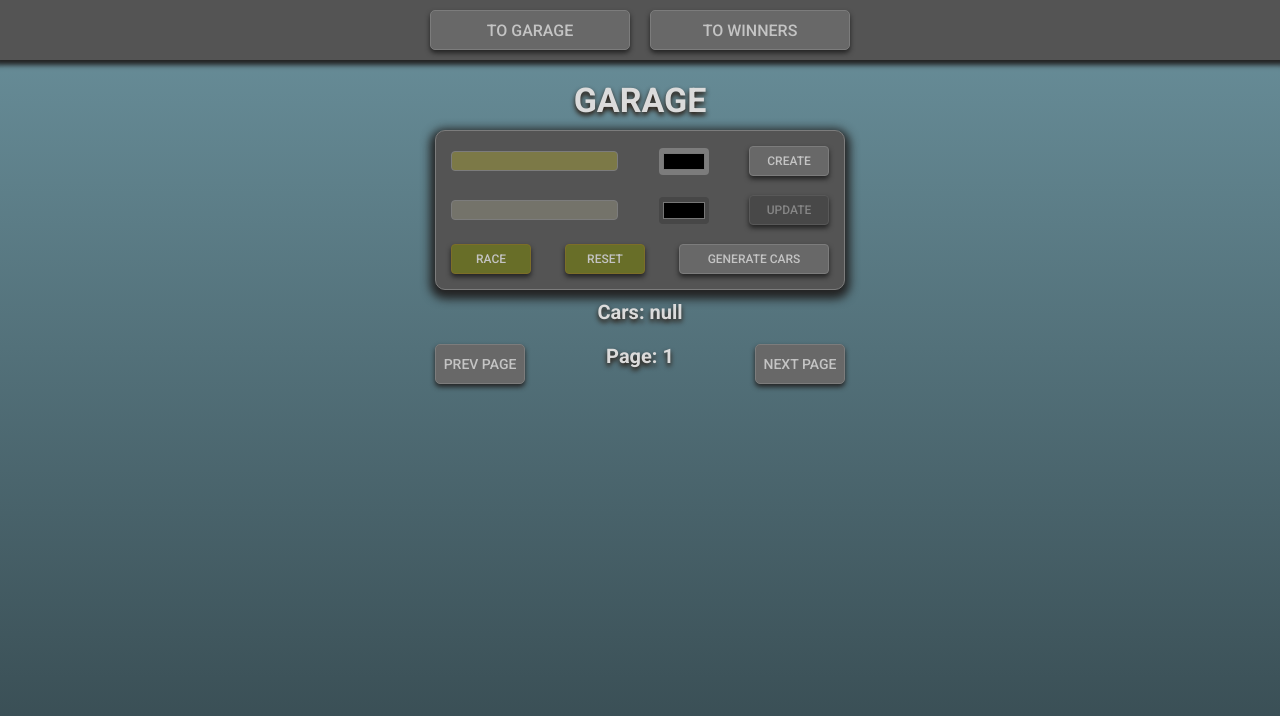
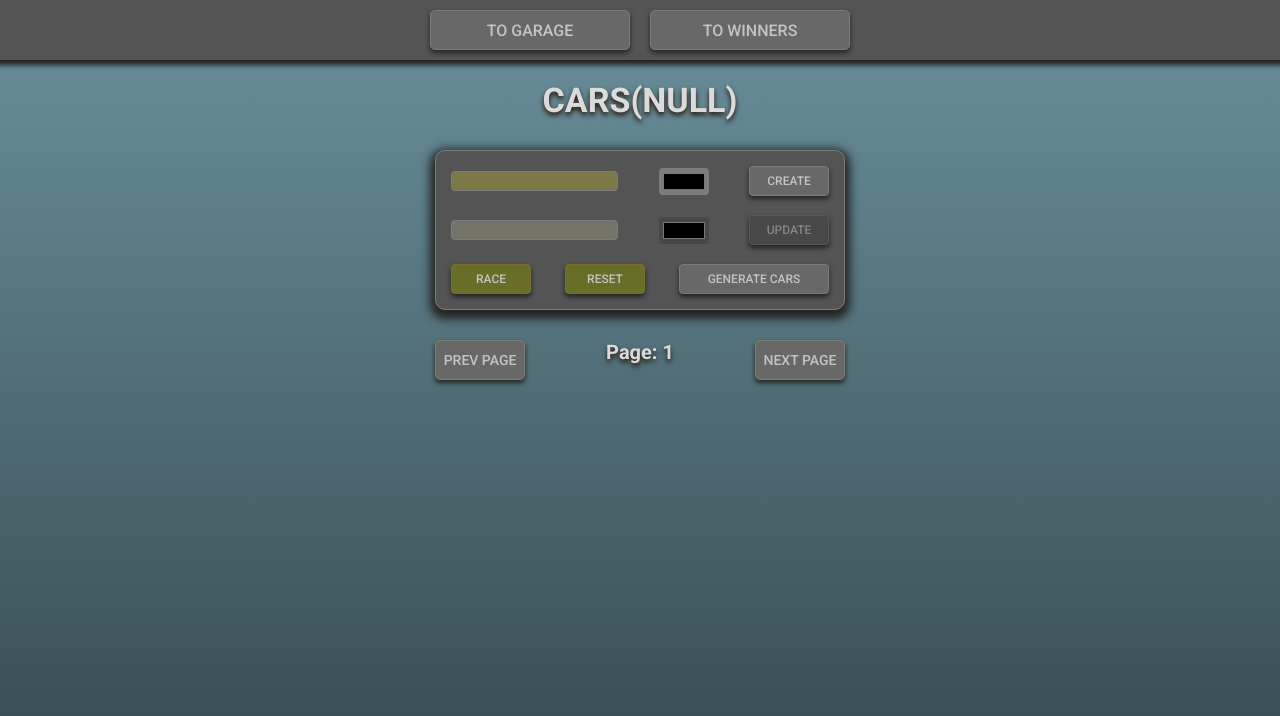
Before and after one commit to eugenemp-rsschool/eugenemp-JSFE2021Q1, a website built with webpack: page async-race/src/index.html in a window 1280 px wide. Built offline with nearby package versions, Linux system fonts and the light colour scheme; files whose address does not match are found by name.

Commit message:
feat: move page buttons

```diff
--- a/async-race/src/components/garage/garage.scss
+++ b/async-race/src/components/garage/garage.scss
@@ -4,7 +4,7 @@
     flex-direction: column;
     justify-content: flex-start;
     align-items: center;
-    gap: 10px;
+    gap: 30px;
     padding-top: 20px;
     width: 100%;
     height: 100%;
--- a/async-race/src/components/garage/garage.ts
+++ b/async-race/src/components/garage/garage.ts
@@ -25,8 +25,6 @@ class Garage {
 
   private readonly garageWrapper: HTMLElement;
 
-  private readonly carAmount: HTMLElement;
-
   private readonly btnWrapper: HTMLElement;
 
   private readonly btnPrev: HTMLElement;
@@ -45,17 +43,16 @@ class Garage {
     this.mainElement = new Main().render();
     this.pageGarage = new Component('div', ['page__garage']).render();
     this.pageHeading = new Component('h2', ['page__garage__heading']).render();
-    this.pageHeading.innerText = 'Garage';
+    this.pageHeading.innerText = 'Garage(0)';
 
     this.carMgMt = new CarMgmt().render();
-    this.garageWrapper = new Component('div', ['garage__wrapper']).render();
-    this.carAmount = new Component('span', ['garage__amount']).render();
-    this.carAmount.innerText = 'Cars: 6';
 
     this.btnWrapper = new Component('div', ['garage__btn__wrapper']).render();
     this.btnPrev = new Button('garage__btn__prev', 'Prev page').render();
     this.btnNext = new Button('garage__btn__next', 'Next page').render();
     this.pageNumElement = new Component('span', ['garage__page-num']).render();
+
+    this.garageWrapper = new Component('div', ['garage__wrapper']).render();
 
     this.btnWrapper.addEventListener('click', (e) => {
       if (e.target === this.btnPrev) {
@@ -121,7 +118,7 @@ class Garage {
     getCars(page)
       .then((response) => {
         const carsCount = response.headers.get('X-Total-Count');
-        this.carAmount.innerText = `Cars: ${carsCount}`;
+        this.pageHeading.innerText = `Cars(${carsCount})`;
 
         if (carsCount) {
           this.pagesAmount = Math.ceil(parseInt(carsCount, 10) / 7);
@@ -212,19 +209,18 @@ class Garage {
     this.getCarsFromServer(this.page);
 
     [
-      this.pageHeading,
-      this.carMgMt,
-      this.carAmount,
-      this.garageWrapper,
-    ].forEach((elem) => this.pageGarage.appendChild(elem));
-
-    [
       this.btnPrev,
       this.pageNumElement,
       this.btnNext,
     ].forEach((btn) => this.btnWrapper.appendChild(btn));
 
-    this.pageGarage.appendChild(this.btnWrapper);
+    [
+      this.pageHeading,
+      this.carMgMt,
+      this.btnWrapper,
+      this.garageWrapper,
+    ].forEach((elem) => this.pageGarage.appendChild(elem));
+
     this.mainElement.appendChild(this.pageGarage);
 
     return this.mainElement;
```
